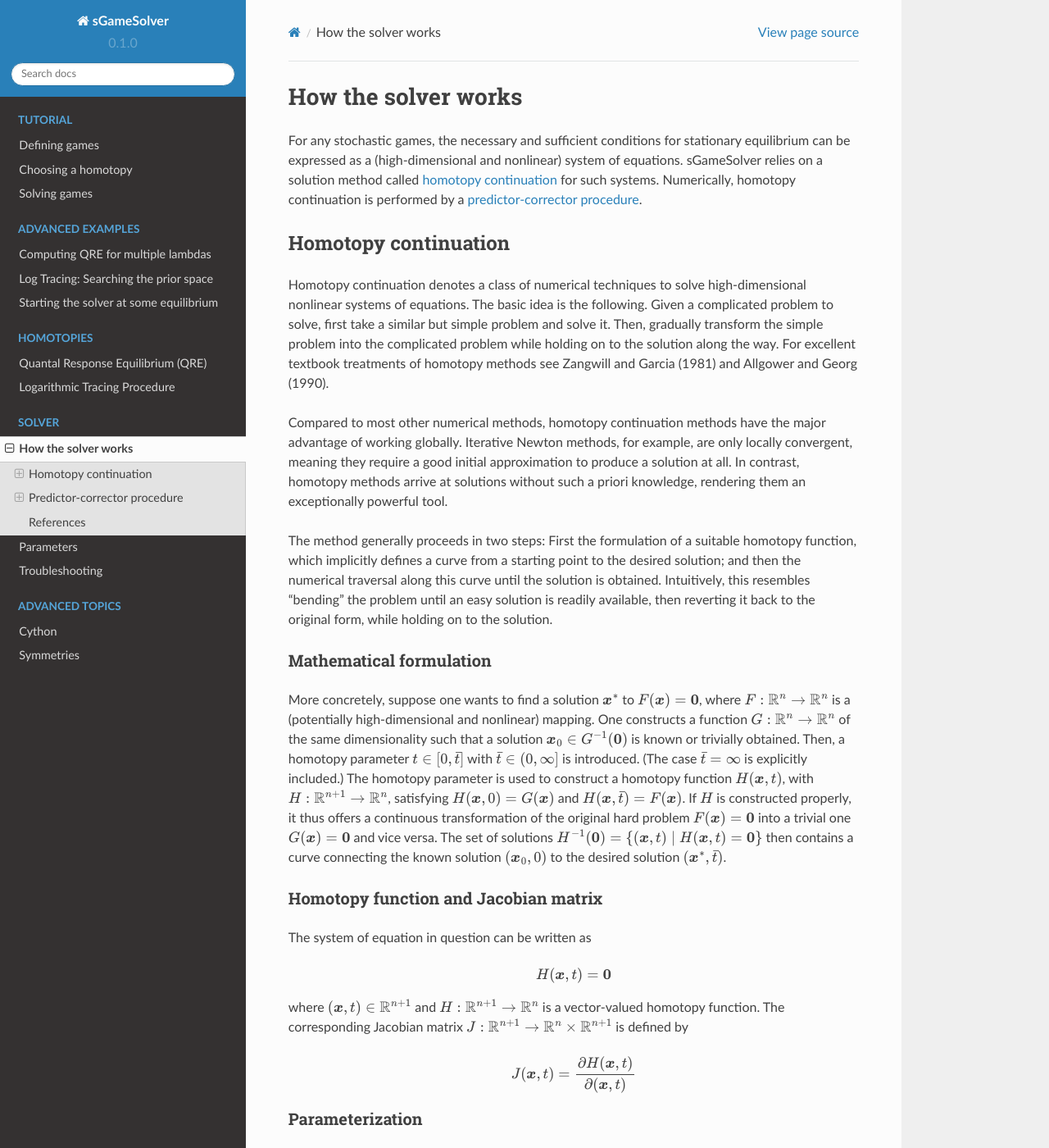
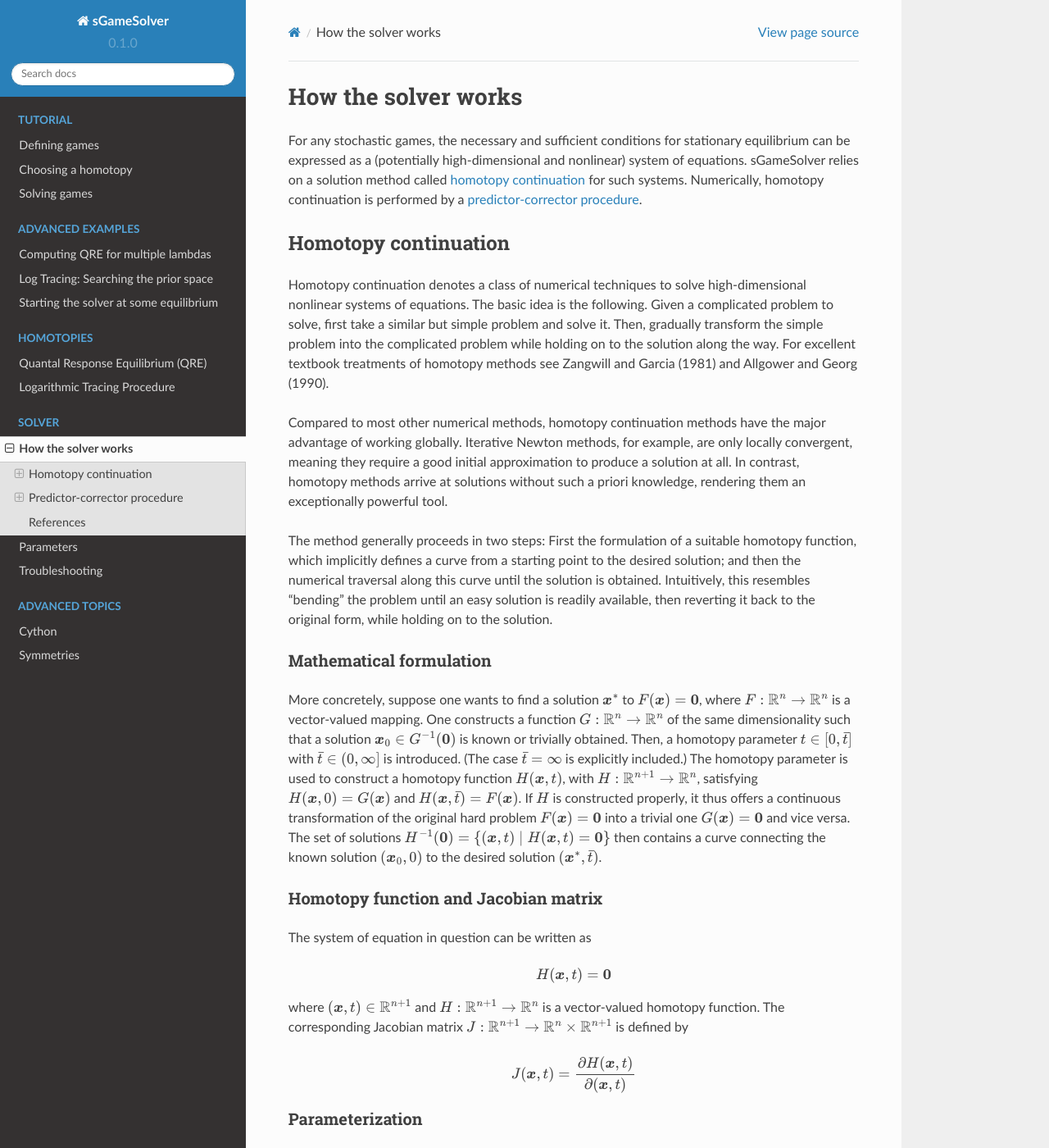
Before and after one commit to seibelsh/sgamesolver, a Sphinx documentation site: the page built from docs/source/how_solver_works.rst, in a window 1280 px wide and 1400 px high. Shown: the whole window at 82% size. Built offline with Sphinx 7.4.7 and the Read the Docs theme 2.0.0, drawn with Linux system fonts in a browser that asks for light colours.

Commit message:
proofreading

```diff
--- a/docs/source/how_solver_works.rst
+++ b/docs/source/how_solver_works.rst
@@ -43,8 +43,8 @@
 
 More concretely, suppose one wants to find a solution
 :math:`\boldsymbol{x}^{*}` to :math:`F(\boldsymbol{x}) = \boldsymbol{0}`,
-where :math:`F: \mathbb{R}^n \rightarrow \mathbb{R}^n` is a
-(potentially high-dimensional and nonlinear) mapping.
+where :math:`F: \mathbb{R}^n \rightarrow \mathbb{R}^n` is
+a vector-valued mapping.
 One constructs a function :math:`G: \mathbb{R}^n \rightarrow \mathbb{R}^n`
 of the same dimensionality such that a solution
 :math:`\boldsymbol{x}_0 \in G^{-1}(\boldsymbol{0})` is known
```
Also changed, not shown: other parts of docs/source/how_solver_works.rst (+1 -1 lines).
